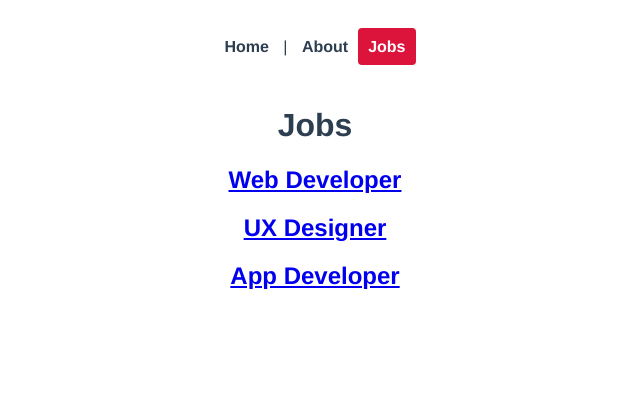
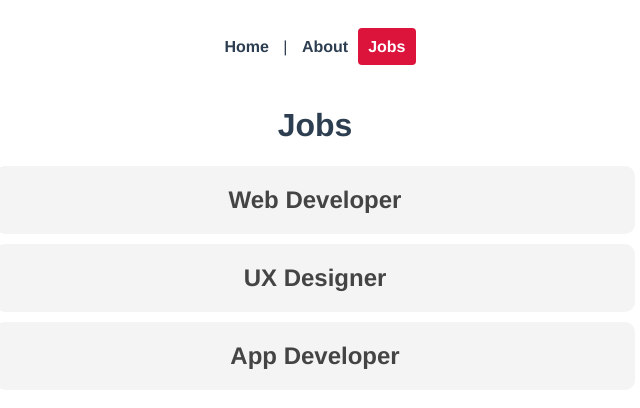
Before and after one commit to Jonnybuoy/vue-jobs-project, a Vue app: page /jobs in a window 1280 px wide. Shown: the top 408 px of the page, without its empty margins (325-965 px from the left). Built offline with nearby package versions, Linux system fonts and the light colour scheme.

Commit message:
404s and Page not Found

```diff
--- a/src/router/index.js
+++ b/src/router/index.js
@@ -3,6 +3,7 @@ import HomeView from '../views/HomeView.vue'
 import AboutView from '../views/AboutView.vue'
 import Jobs from '../views/jobs/Jobs.vue'
 import JobDetails from '../views/jobs/JobDetails.vue'
+import PageNotFound from '../views/PageNotFound.vue'
 
 const routes = [{
         path: '/',
@@ -25,6 +26,17 @@ const routes = [{
         component: JobDetails,
         props: true
     },
+    // redirect
+    {
+        path: '/all-jobs',
+        redirect: '/jobs'
+    },
+    // catch all 404
+    {
+        path: '/:catchAll(.*)',
+        name: 'PageNotFound',
+        component: PageNotFound,
+    }
 
 ]
 
--- /dev/null
+++ b/src/views/PageNotFound.vue
@@ -0,0 +1,4 @@
+<template>
+  <h2>404</h2>
+  <h3>Page not found</h3>
+</template>
--- a/src/views/jobs/Jobs.vue
+++ b/src/views/jobs/Jobs.vue
@@ -1,6 +1,6 @@
 <template>
     <h1>Jobs</h1>
-    <div v-for="job in jobs" :key="job.id">
+    <div v-for="job in jobs" :key="job.id" class="job">
         <router-link :to="{ name: 'JobDetails', params: {id: job.id}}">
             <h2>{{ job.title }}</h2>
         </router-link>
@@ -23,5 +23,21 @@ export default {
 </script>
 
 <style>
+.job h2 {
+    background: #f4f4f4;
+    padding: 20px;
+    border-radius: 10px;
+    margin: 10px auto;
+    max-width: 600px;
+    cursor: pointer;
+    color: #444;
+}
+.job h2:hover {
+    background: #ddd;
+}
+.job a {
+    text-decoration: none;
+
+}
 
 </style>
```
